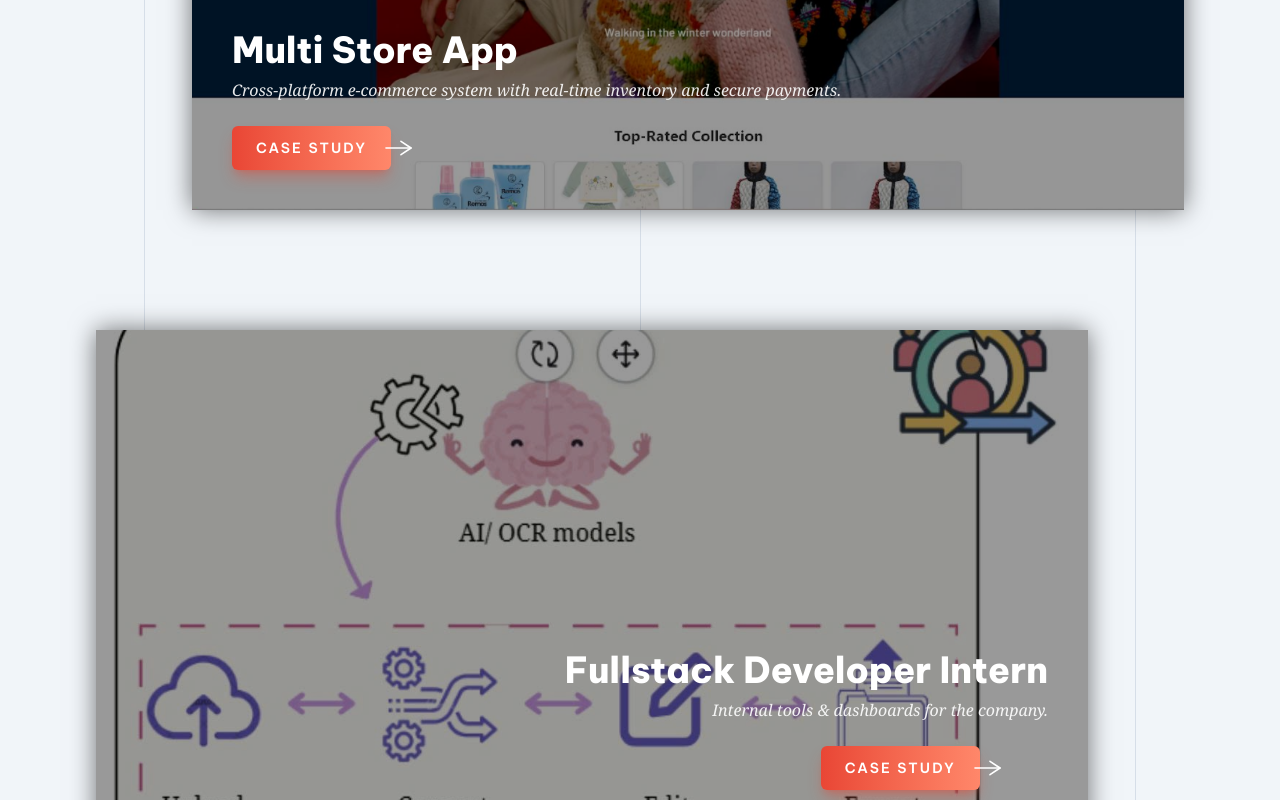
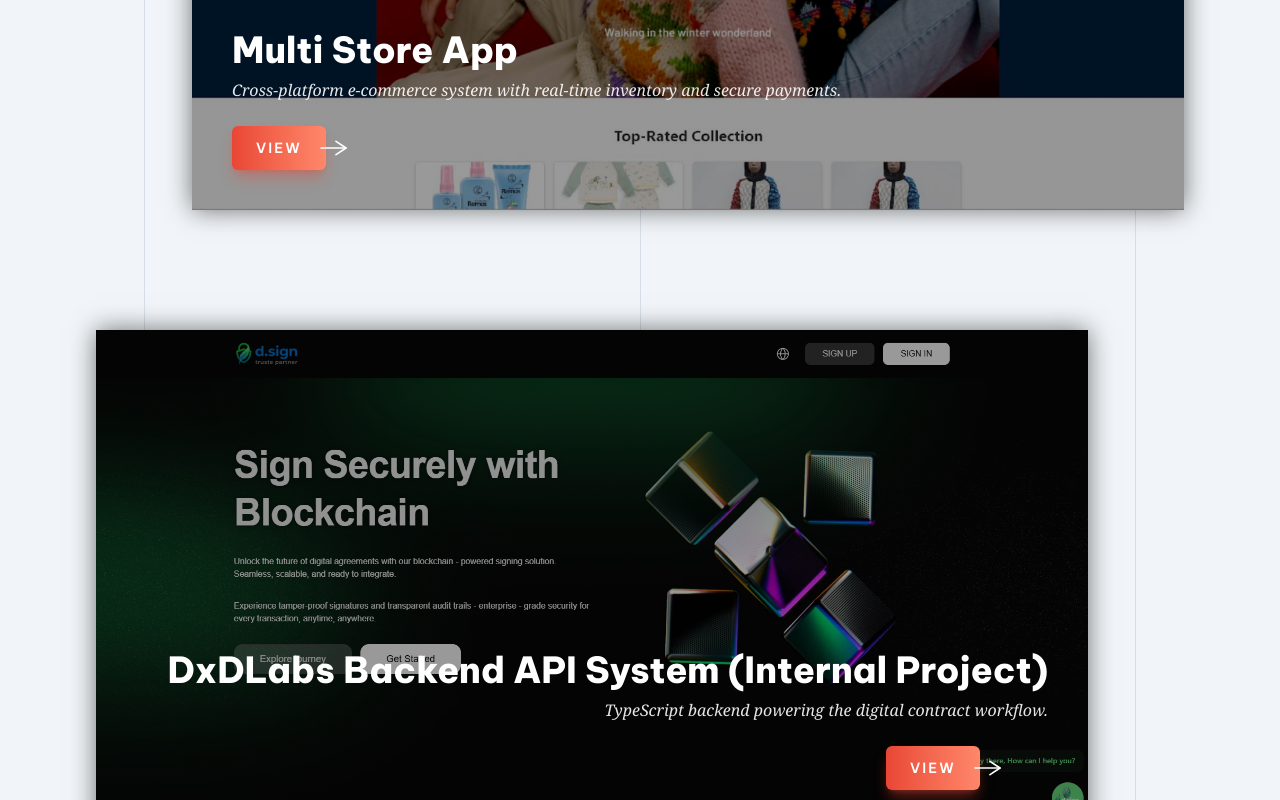
Before and after one commit to junlie1/portfolio_client, a Next.js app in the folder my-app/: page / in a window 1280 px wide. Shown: the part 1780-2580 px from the top of the page. Built offline with nearby package versions, Linux system fonts and the light colour scheme.

Commit message:
Add dxdlab

```diff
--- a/my-app/components/Card.tsx
+++ b/my-app/components/Card.tsx
@@ -142,7 +142,7 @@ export default function Card({
                 shadow-lg shadow-[#E94635]/40
               "
             >
-              <span className="relative z-10">Case study</span>
+              <span className="relative z-10">View</span>
 
               <span
                 className="
--- a/my-app/components/ProjectDetailLayout.tsx
+++ b/my-app/components/ProjectDetailLayout.tsx
@@ -59,7 +59,7 @@ export default function ProjectDetailLayout({ project }: Props) {
 
       if (link.github) {
         items.push({
-          label: link.lable ?? "GitHub Repository",
+          label: link.label ?? "GitHub Repository",
           url: link.github,
           color: "bg-emerald-400",
         });
@@ -67,7 +67,7 @@ export default function ProjectDetailLayout({ project }: Props) {
 
       if (link.demo) {
         items.push({
-          label: link.lable ? `${link.lable} – Demo` : "Live Demo",
+          label: link.label ? `${link.label} – Demo` : "Live Demo",
           url: link.demo,
           color: "bg-amber-400",
         });
--- a/my-app/data/projectsData.ts
+++ b/my-app/data/projectsData.ts
@@ -1,5 +1,5 @@
 interface Link {
-  lable?: string;
+  label?: string;
   demo?: string;
   github?: string;
 }
@@ -40,21 +40,21 @@ export const projectsData: ProjectDetail[] = [
 
     links: [
       {
-        lable: "Backend Nodejs",
+        label: "Backend Nodejs",
         github: "https://github.com/junlie1/Nhom3_DACN_backend_CNTT_VAA-FITVAA",
       },
       {
-        lable: "Admin Web Flutter",
+        label: "Admin Web Flutter",
         github:
           "https://github.com/junlie1/Nhom3_DACN_AdminWeb_CNTT_VAA-FITVAA",
       },
       {
-        lable: "Vendor App Flutter",
+        label: "Vendor App Flutter",
         github:
           "https://github.com/junlie1/Nhom3_DACN_VendorApp_CNTT_VAA-FITVAA",
       },
       {
-        lable: "Customer App Flutter",
+        label: "Customer App Flutter",
         github: "https://github.com/junlie1/Nhom3_DACN_App_CNTT_VAA-FITVAA",
       },
     ],
@@ -90,8 +90,33 @@ export const projectsData: ProjectDetail[] = [
     ],
   },
   {
+    slug: "dxdlabs-backend-api-system",
+    title: "DxDLabs Backend API System (Internal Project)",
+    subtitle: "TypeScript backend powering the digital contract workflow.",
+    heroImage: "/images/dxdlab/home.png",
+    techStack: ["TypeScript", "Node.js", "REST API", "Clean Architecture"],
+    overview:
+      "Backend service developed at DxDLabs to support an end-to-end digital contract ecosystem — including authentication, role management, wallet operations, contract signing workflow, secure storage, and activity tracking.",
+    role: "Backend Developer (TypeScript)",
+    period: "09/2025 - 12/2025",
+    highlights: [
+      "Implemented over 25+ REST API endpoints using TypeScript and Node.js to handle authentication, contract signing, profile management, and administrator functions.",
+      "Designed secure authentication flows including Sign In, Sign Up, Reset Password, and 2FA Device Setup.",
+      "Developed document-related APIs: Upload to Drive, Delete from Drive, Display Drive Content, and Priority Storage handling.",
+      "Built user-facing contract APIs such as Display Contract List, Recent Contracts, Contract Details, Sign History, and Signature Chart statistics.",
+      "Created wallet management and transaction APIs, including displaying balance, transaction history, and notification integration.",
+      "Implemented admin-level features: Role Management API (assign roles, permissions) and Administrator API for system-level supervision.",
+      "Integrated remaining-signature tracking, profile update, email update, and secure data validation middleware.",
+      "Applied clean architecture principles—separating controllers, services, repositories, DTOs, and validation layers.",
+      "Collaborated closely with PM, BA, and frontend teams to refine API contracts and support rapid iteration.",
+    ],
+    links: [],
+    images: [],
+  },
+
+  {
     slug: "fullstack-developer-intern",
-    title: "Fullstack Developer Intern",
+    title: "Fullstack Developer Intern (Internal Project)",
     subtitle: "Internal tools & dashboards for the company.",
     heroImage: "/images/titan/home.png",
     techStack: ["Next.js", "FastAPI", "MySQL"],
@@ -138,11 +163,11 @@ export const projectsData: ProjectDetail[] = [
     ],
     links: [
       {
-        lable: "Frontend ReactJs",
+        label: "Frontend ReactJs",
         github: "https://github.com/junlie1/customer_tttn",
       },
       {
-        lable: "Backend NodeJs",
+        label: "Backend NodeJs",
         github: "https://github.com/junlie1/backend_tttn",
       },
     ],
```
Also changed, not shown: my-app/public/images/dxdlab/home.png (added).
